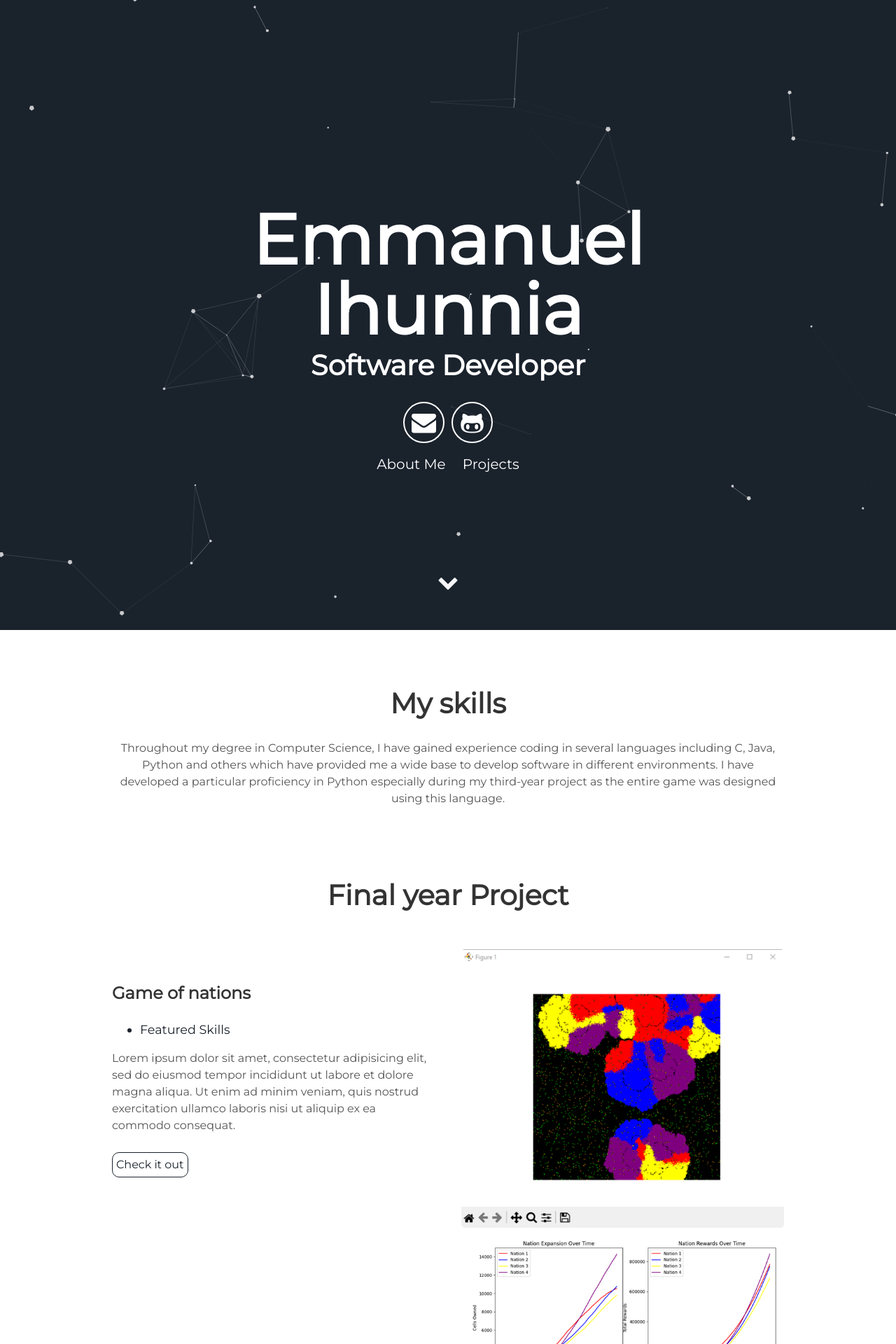
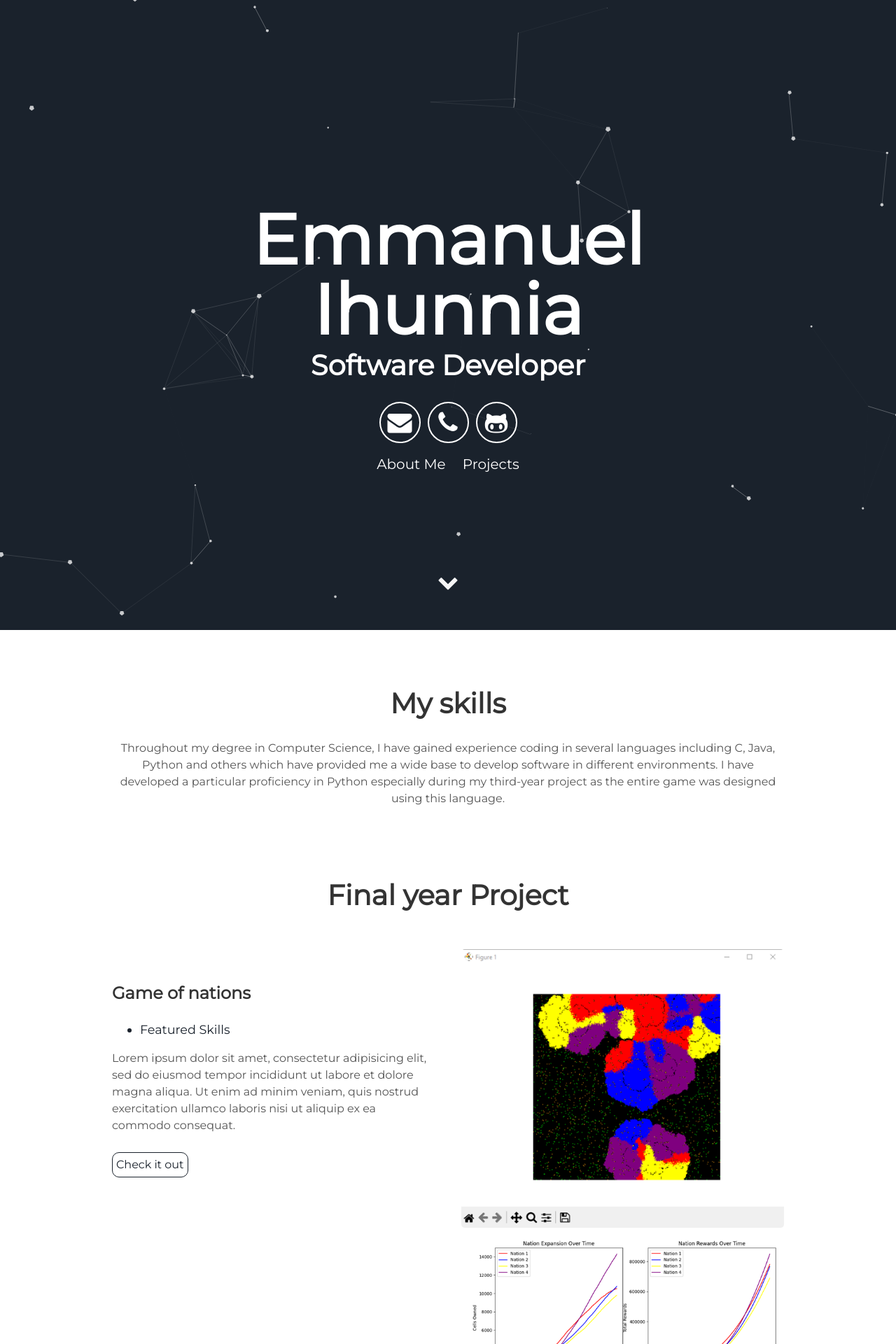
Before and after one commit to eihunnia/Project-Portfolio, a Jekyll site: the page built from index.html, in a window 1280 px wide. Shown: the top 1920 px of the page at 70% size. Built offline with Jekyll 4.4.1, drawn with Linux system fonts in a browser that asks for light colours.

Commit message:
Added phone icon to header.html

```diff
--- a/_includes/header.html
+++ b/_includes/header.html
@@ -6,6 +6,7 @@
       </h1>
       <div class="header-icons">
         <a aria-label="Send email" href="mailto:emmanuelihunnia@outlook.com"><i class="icon fa fa-envelope"></i></a>
+         <a aria-label="My phone number" target="_blank" href="#"><i class="icon fa fa-phone" aria-hidden="true"></i></a>
         <a aria-label="My Github" target="_blank" href="#"><i class="icon fa fa-github-alt" aria-hidden="true"></i></a>
       </div>
       <div class="header-links">
```
